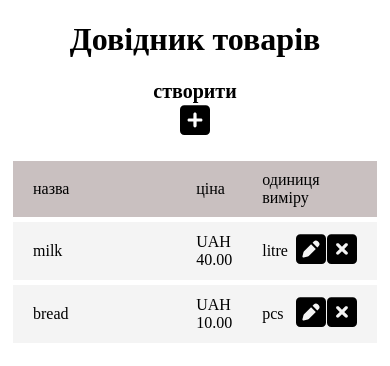
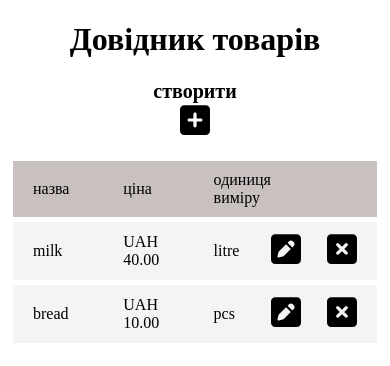
Before and after one commit to Banatovskaya/CRUD_OnAngular, an Angular app: page / in a window 390 px wide. Shown: the top 366 px of the page. Built offline with nearby package versions, Linux system fonts and the light colour scheme.

Commit message:
added responsive layout

```diff
--- a/src/app/components/directory-item/directory-item.component.css
+++ b/src/app/components/directory-item/directory-item.component.css
@@ -18,3 +18,9 @@
 .list-item__unit {
   width: 10%;
 }
+
+@media (max-width: 767px) {
+  .list-item__name {
+    width: 20%;
+  }
+}
--- a/src/app/components/directory-list/directory-list.component.css
+++ b/src/app/components/directory-list/directory-list.component.css
@@ -34,3 +34,9 @@
 .list_icon {
   display: inline-block;
 }
+
+@media (max-width: 767px) {
+  .list__name {
+    width: 20%;
+  }
+}
```
